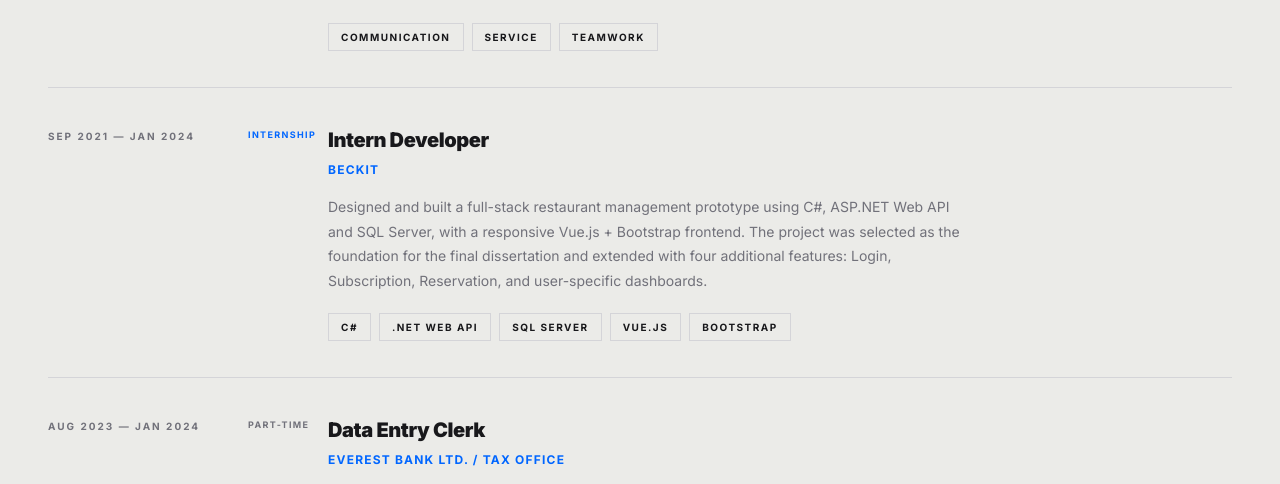
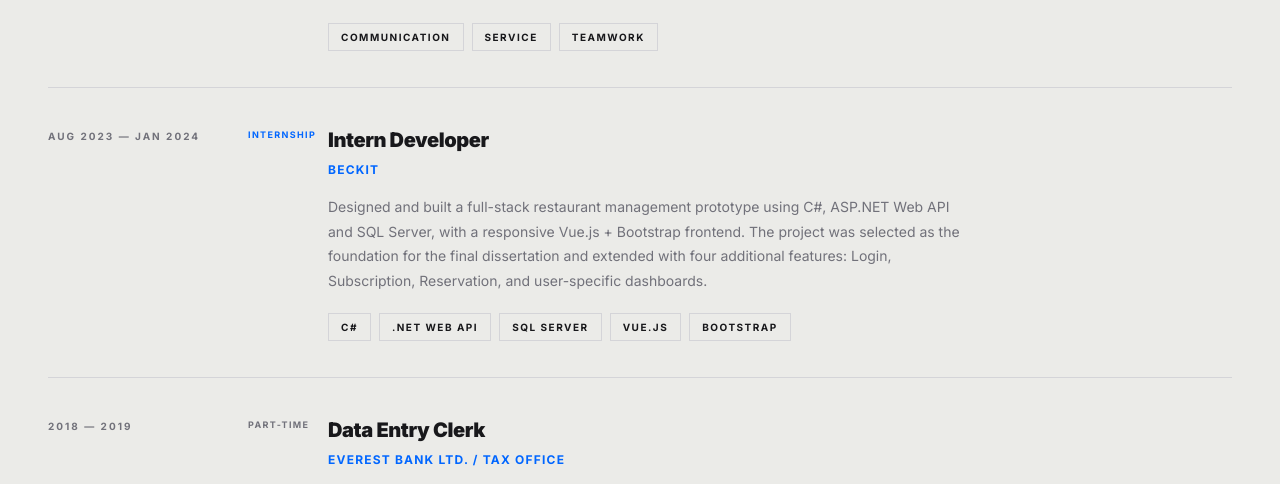
Before and after one commit to sabin147/portfolio, a React (Vite) app: page / in a window 1280 px wide. Shown: the part 4164-4648 px from the top of the page. Built offline with nearby package versions, Linux system fonts and the light colour scheme; a web font is replaced by a local one.

Commit message:
Update internship dates in portfolio.js

```diff
--- a/src/data/portfolio.js
+++ b/src/data/portfolio.js
@@ -58,7 +58,7 @@ export const experiences = [
     tags: ['Communication', 'Service', 'Teamwork'],
   },
   {
-    dates: 'Sep 2021 — Jan 2024',
+    dates: 'Aug 2023 — Jan 2024',
     role: 'Intern Developer',
     company: 'BeckIT',
     type: 'Internship',
@@ -66,7 +66,7 @@ export const experiences = [
     tags: ['C#', '.NET Web API', 'SQL Server', 'Vue.js', 'Bootstrap'],
   },
   {
-    dates: 'Aug 2023 — Jan 2024',
+    dates: '2018 — 2019',
     role: 'Data Entry Clerk',
     company: 'Everest Bank Ltd. / Tax Office',
     type: 'Part-time',
```
